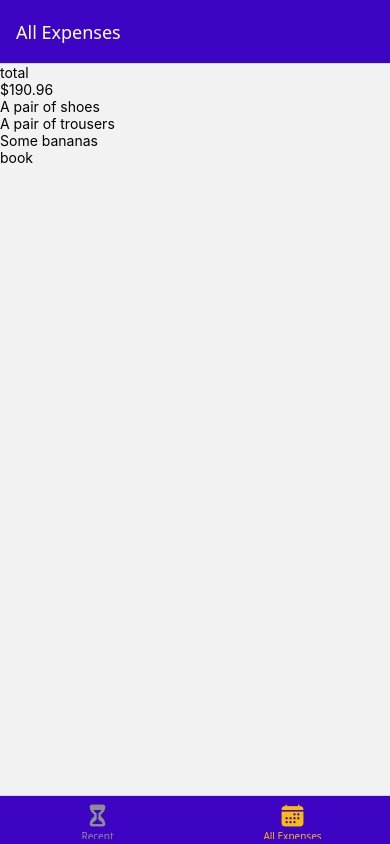
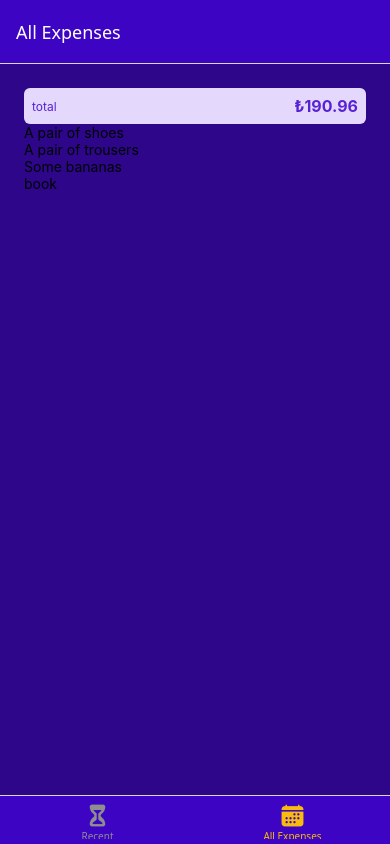
Before and after one commit to keremciftcidev/ExpenseTrackerApp, a React Native app: screen /AllExpenses in a window 390 px wide. Built offline with nearby package versions, Linux system fonts and the light colour scheme.

Commit message:
Improving App Layout & Styling

```diff
--- a/components/ExpensesOutput.js
+++ b/components/ExpensesOutput.js
@@ -1,6 +1,7 @@
-import {  View } from "react-native";
+import {  View ,StyleSheet} from "react-native";
 import ExpensesSummary from "./ExpensesSummary";
 import ExpensesList from "./ExpensesList";
+import { GlobalStyles } from "../constants/styles";
 
 const DUMMY_EXPENSES = [
     {
@@ -21,7 +22,7 @@
         date: new Date("2024-11-19")
     },
     {
-        id:"e1",
+        id:"e4",
         description:"book",
         amount:14.99,
         date: new Date("2025-12-19")
@@ -33,7 +34,7 @@
 
 
   return (
-    <View>
+    <View style={styles.container}>
      <ExpensesSummary expenses={DUMMY_EXPENSES} periodName={expensesPeriod}/>
       <ExpensesList expenses={DUMMY_EXPENSES}/>
     </View>
@@ -41,3 +42,12 @@
 }
 
 export default ExpensesOutput;
+
+const styles = StyleSheet.create({
+    container:{
+        flex:1,
+        padding:24,
+        backgroundColor:GlobalStyles.colors.primary700,
+
+    }
+})
--- a/components/ExpensesSummary.js
+++ b/components/ExpensesSummary.js
@@ -1,14 +1,37 @@
-import { View ,Text} from "react-native";
+import { View ,Text,StyleSheet} from "react-native";
+import { GlobalStyles } from "../constants/styles";
+
+
 
 function ExpensesSummary({periodName,expenses}) {
     const expensesSum= expenses.reduce((sum,expense)=>{
         return sum + expense.amount
     },0)
 
-    return  <View>
-            <Text>{periodName}</Text>
-            <Text>${expensesSum.toFixed(2)}</Text>
+    return  <View style={styles.container}>
+            <Text style={styles.period}>{periodName}</Text>
+            <Text style={styles.sum}>₺{expensesSum.toFixed(2)}</Text>
           </View>;
 }
 
 export default ExpensesSummary;
+
+const styles = StyleSheet.create({
+    container:{
+        padding:8,
+        backgroundColor:GlobalStyles.colors.primary50,
+        borderRadius:6,
+        flexDirection:"row",
+        justifyContent:"space-between",
+        alignItems:"center"
+    },
+    period:{
+        fontSize:12,
+        color:GlobalStyles.colors.primary400,
+    },
+    sum:{
+        fontSize:16,
+        fontWeight:"bold",
+        color:GlobalStyles.colors.primary400
+    }
+})
```
